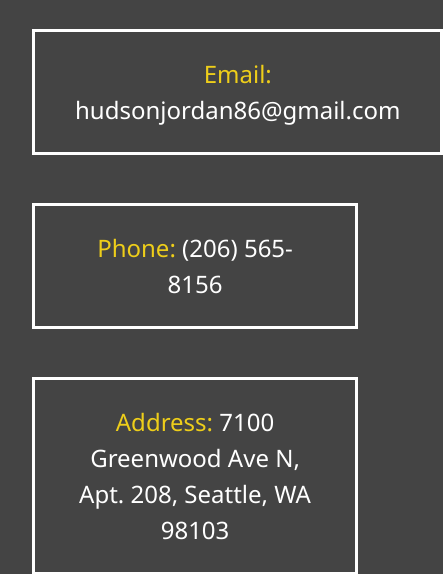
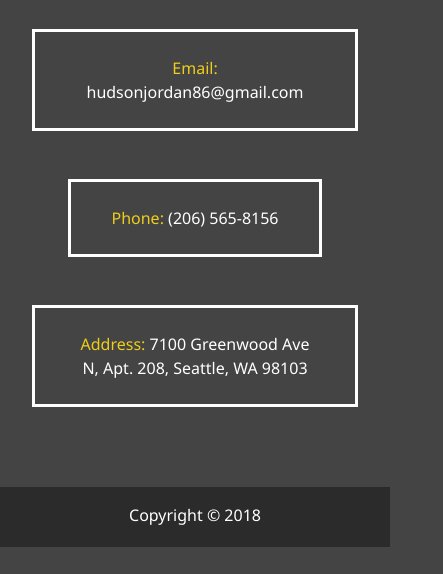
Before and after one commit to Jordaness/portfolio, a plain HTML site: page contact.html in a window 390 px wide. Shown: the part 305-879 px from the top of the page, 443 px wide, since content can reach past the window. After the commit the page ends 852 px from the top, so only its background shows below. Drawn offline with Linux system fonts and the light colour scheme.

Commit message:
Update main.css

```diff
--- a/css/main.css
+++ b/css/main.css
@@ -276,7 +276,7 @@ main {
  'job3';
     grid-template-columns: 1fr; }
   .boxes div {
-    font-size: 1.5rem; } }
+    font-size: 1rem; } }
 
 @media screen and (max-width: 500px) {
   main {
```
